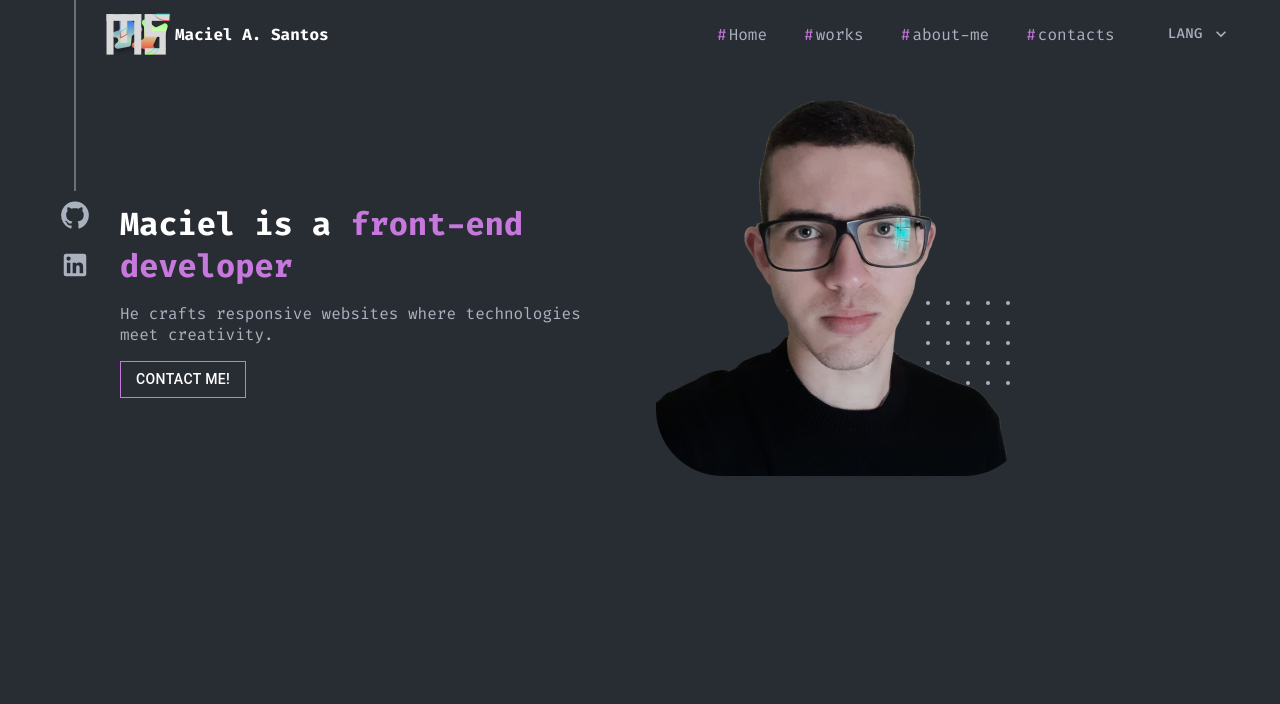
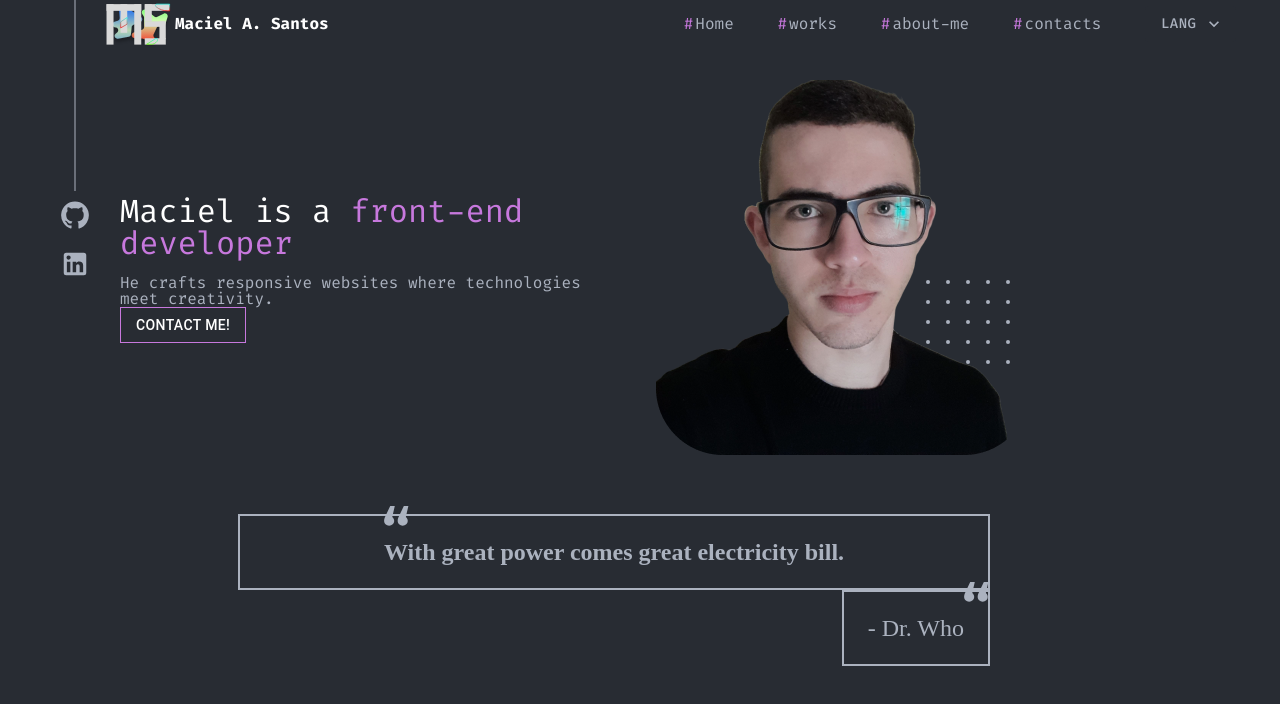
Before and after one commit to macielphp/Maciel-Alves-Portfolio, a React (Vite) app: page / in a window 1280 px wide. Shown: the top 704 px of the page. Built offline with nearby package versions, Linux system fonts and the light colour scheme.

Commit message:
Quote component completed

```diff
--- a/src/App.jsx
+++ b/src/App.jsx
@@ -1,6 +1,7 @@
 import Header from './components/Header';
 import IntroBanner from './components/IntroBanner';
 import SocialsLineY from './components/SocialsLineY';
+import Quote from './components/Quote';
 
 function App() {
 
@@ -9,6 +10,11 @@ function App() {
       <Header />
       <SocialsLineY />
       <IntroBanner />
+      <Quote
+        quote='With great power comes great electricity bill.'
+        author='Dr. Who'
+      />
+
     </>
   )
 }
--- /dev/null
+++ b/src/components/Quote/index.jsx
@@ -0,0 +1,18 @@
+import './style.css'
+import PropTypes from 'prop-types';
+
+const Quote = ( { quote, author })  => {
+    return (
+            <div className='quote'>
+                <q className='quote__q'>{quote}</q>
+                <p className='quote__author'>- {author}</p>
+            </div>
+    )
+}
+
+Quote.propTypes = {
+    quote: PropTypes.string.isRequired,
+    author: PropTypes.string.isRequired,
+}
+
+export default Quote;
--- /dev/null
+++ b/src/components/Quote/style.css
@@ -0,0 +1,50 @@
+@charset "UTF-8";
+.quote {
+  color: var(--gray);
+  font-size: 24px;
+  display: flex;
+  flex-direction: column;
+  margin: 1em auto;
+  width: 700px;
+}
+.quote .quote__q {
+  width: 100%;
+  border: 2px solid var(--gray);
+  padding: 1em;
+  font-weight: 700;
+  position: relative;
+  align-self: flex-end;
+  text-align: center;
+}
+.quote .quote__q::before {
+  content: "";
+  position: absolute; /* Para garantir que o conteúdo respeite o padding */
+  background-image: url("./assets/aspas.svg");
+  background-position: top; /* Posiciona o ícone um pouco acima e à esquerda */
+  background-repeat: no-repeat;
+  background-size: contain; /* Ajusta o tamanho do ícone */
+  width: 25px;
+  height: 25px;
+  transform: translate(0%, -40%);
+  top: 0px;
+}
+.quote .quote__author {
+  border: 2px solid var(--gray);
+  padding: 1em;
+  font-weight: 500;
+  position: relative;
+  align-self: flex-end;
+  text-align: center;
+}
+.quote .quote__author::after {
+  content: "";
+  position: absolute; /* Para garantir que o conteúdo respeite o padding */
+  background-image: url("./assets/aspas.svg");
+  background-position: top; /* Posiciona o ícone um pouco acima e à esquerda */
+  background-repeat: no-repeat;
+  background-size: contain; /* Ajusta o tamanho do ícone */
+  width: 25px;
+  height: 25px;
+  transform: translate(0%, -40%);
+  top: 0px;
+}/*# sourceMappingURL=style.css.map */
--- /dev/null
+++ b/src/components/Quote/style.scss
@@ -0,0 +1,55 @@
+.quote {
+
+    color: var(--gray);
+    font-size: 24px;
+
+    display: flex;
+    flex-direction: column;
+
+    margin: 1em auto;
+    width:  700px;
+
+    .quote__q{
+        width: 100%;
+        border: 2px solid var(--gray);
+        padding: 1em;
+        font-weight: 700;
+        position: relative;
+        align-self: flex-end;
+        text-align: center;
+
+    }
+    .quote__q::before {
+        content: "";
+        position: absolute; /* Para garantir que o conteúdo respeite o padding */
+        background-image: url('./assets/aspas.svg');
+        background-position: top; /* Posiciona o ícone um pouco acima e à esquerda */
+        background-repeat: no-repeat;
+        background-size: contain; /* Ajusta o tamanho do ícone */
+        width: 25px;
+        height: 25px;
+        transform: translate(0%, -40%);
+        top: 0px;
+    }
+
+    .quote__author{
+        border: 2px solid var(--gray);
+        padding: 1em;
+        font-weight: 500;
+        position: relative;
+        align-self: flex-end;
+        text-align: center;
+    }
+    .quote__author::after{
+        content: "";
+        position: absolute; /* Para garantir que o conteúdo respeite o padding */
+        background-image: url('./assets/aspas.svg');
+        background-position: top; /* Posiciona o ícone um pouco acima e à esquerda */
+        background-repeat: no-repeat;
+        background-size: contain; /* Ajusta o tamanho do ícone */
+        width: 25px;
+        height: 25px;
+        transform: translate(0%, -40%);
+        top: 0px;
+    }
+}
--- a/src/index.css
+++ b/src/index.css
@@ -18,3 +18,48 @@ body {
   box-sizing: border-box;
   background-color: var(--background);
 }
+
+/* RESET CSS  */
+html, body, div, span, applet, object, iframe,
+h1, h2, h3, h4, h5, h6, p, blockquote, pre,
+a, abbr, acronym, address, big, cite, code,
+del, dfn, em, img, ins, kbd, q, s, samp,
+small, strike, strong, sub, sup, tt, var,
+b, u, i, center,
+dl, dt, dd, ol, ul, li,
+fieldset, form, label, legend,
+table, caption, tbody, tfoot, thead, tr, th, td,
+article, aside, canvas, details, embed,
+figure, figcaption, footer, header, hgroup,
+menu, nav, output, ruby, section, summary,
+time, mark, audio, video {
+	margin: 0;
+	padding: 0;
+	border: 0;
+	font-size: 100%;
+	font: inherit;
+	vertical-align: baseline;
+}
+/* HTML5 display-role reset for older browsers */
+article, aside, details, figcaption, figure,
+footer, header, hgroup, menu, nav, section {
+	display: block;
+}
+body {
+	line-height: 1;
+}
+ol, ul {
+	list-style: none;
+}
+blockquote, q {
+	quotes: none;
+}
+blockquote:before, blockquote:after,
+q:before, q:after {
+	content: '';
+	content: none;
+}
+table {
+	border-collapse: collapse;
+	border-spacing: 0;
+}
```
Also changed, not shown: src/components/Quote/assets/aspas.svg (added), 1 other file (tests, documents, lock files or other folders).
